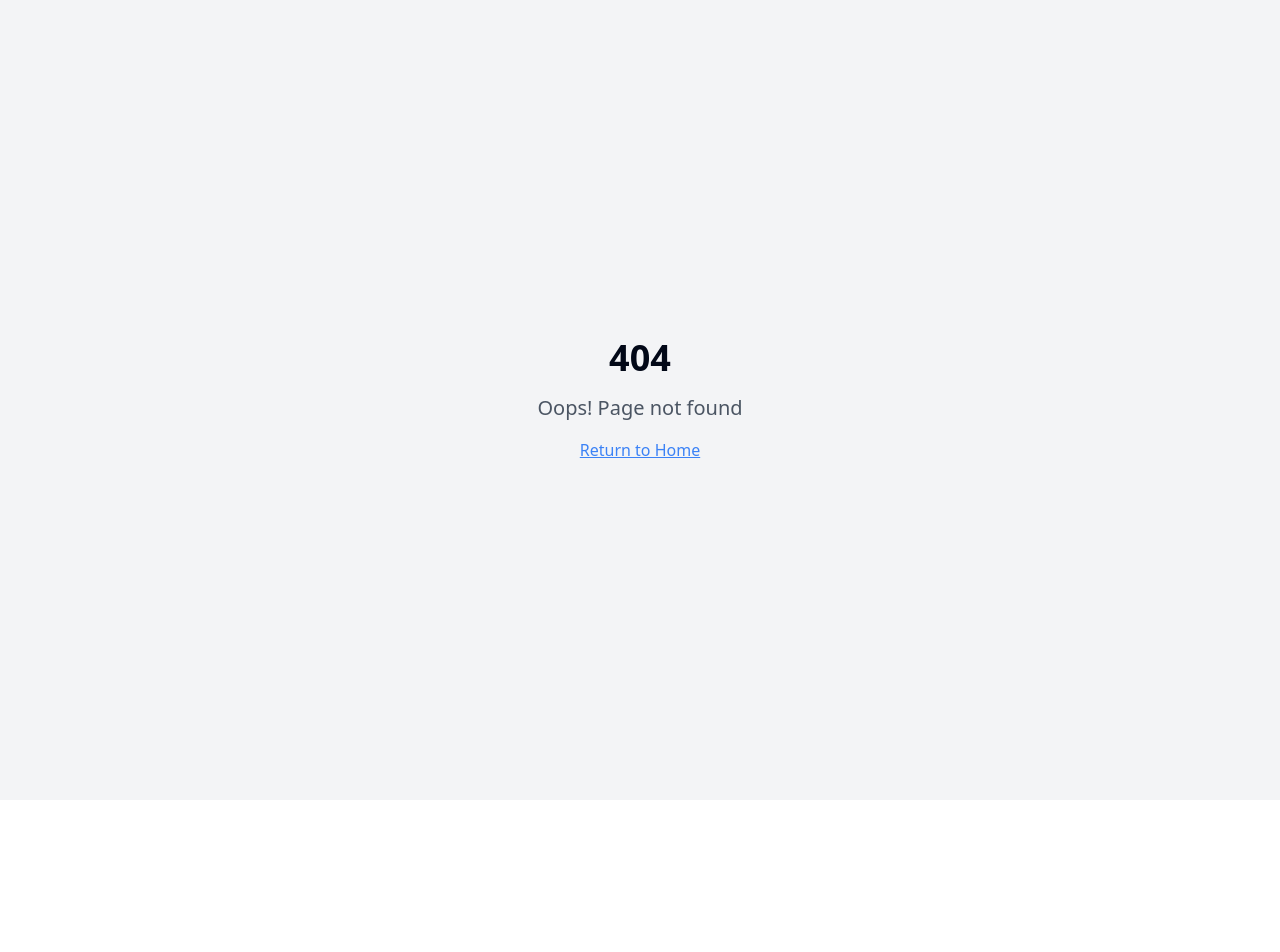
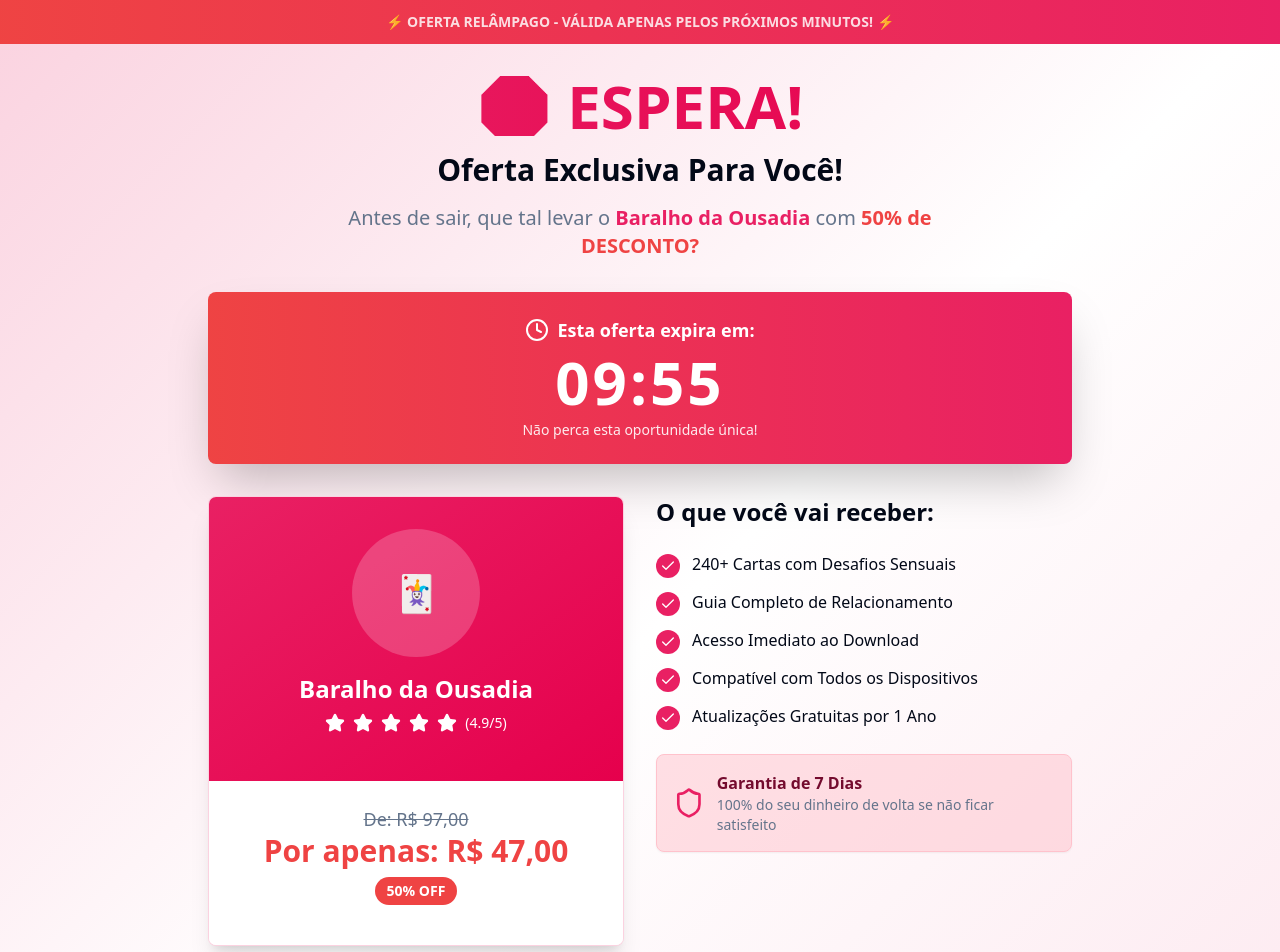
Before and after one commit to Ritamattos/Oferta-Especial-ES, a React (Vite) app: page /oferta-especial in a window 1280 px wide. Before the commit this address had no page. Shown: the top 952 px of the page. Before the commit the page ends 800 px from the top, so only its background shows below. Built offline with nearby package versions, Linux system fonts and the light colour scheme.

Commit message:
Add back redirect page
Create a back redirect page with a special offer, matching the visual style and content specifications provided.

```diff
--- a/src/App.tsx
+++ b/src/App.tsx
@@ -4,6 +4,7 @@ import { TooltipProvider } from "@/components/ui/tooltip";
 import { QueryClient, QueryClientProvider } from "@tanstack/react-query";
 import { BrowserRouter, Routes, Route } from "react-router-dom";
 import Index from "./pages/Index";
+import OfertaEspecial from "./pages/OfertaEspecial";
 import NotFound from "./pages/NotFound";
 
 const queryClient = new QueryClient();
@@ -16,6 +17,7 @@ const App = () => (
       <BrowserRouter>
         <Routes>
           <Route path="/" element={<Index />} />
+          <Route path="/oferta-especial" element={<OfertaEspecial />} />
           {/* ADD ALL CUSTOM ROUTES ABOVE THE CATCH-ALL "*" ROUTE */}
           <Route path="*" element={<NotFound />} />
         </Routes>
--- a/src/index.css
+++ b/src/index.css
@@ -15,11 +15,17 @@
     --popover: 0 0% 100%;
     --popover-foreground: 222.2 84% 4.9%;
 
-    --primary: 222.2 47.4% 11.2%;
-    --primary-foreground: 210 40% 98%;
+    --primary: 340 82% 52%;
+    --primary-foreground: 0 0% 100%;
 
-    --secondary: 210 40% 96.1%;
-    --secondary-foreground: 222.2 47.4% 11.2%;
+    --secondary: 350 100% 88%;
+    --secondary-foreground: 340 82% 25%;
+
+    --offer: 340 100% 45%;
+    --offer-foreground: 0 0% 100%;
+
+    --urgent: 0 84% 60%;
+    --urgent-foreground: 0 0% 100%;
 
     --muted: 210 40% 96.1%;
     --muted-foreground: 215.4 16.3% 46.9%;
@@ -63,11 +69,17 @@
     --popover: 222.2 84% 4.9%;
     --popover-foreground: 210 40% 98%;
 
-    --primary: 210 40% 98%;
-    --primary-foreground: 222.2 47.4% 11.2%;
+    --primary: 340 82% 52%;
+    --primary-foreground: 0 0% 100%;
 
-    --secondary: 217.2 32.6% 17.5%;
-    --secondary-foreground: 210 40% 98%;
+    --secondary: 350 100% 88%;
+    --secondary-foreground: 340 82% 25%;
+
+    --offer: 340 100% 45%;
+    --offer-foreground: 0 0% 100%;
+
+    --urgent: 0 84% 60%;
+    --urgent-foreground: 0 0% 100%;
 
     --muted: 217.2 32.6% 17.5%;
     --muted-foreground: 215 20.2% 65.1%;
--- a/src/pages/Index.tsx
+++ b/src/pages/Index.tsx
@@ -1,11 +1,30 @@
-// Update this page (the content is just a fallback if you fail to update the page)
+import { Button } from '@/components/ui/button';
+import { useNavigate } from 'react-router-dom';
 
 const Index = () => {
+  const navigate = useNavigate();
+
   return (
-    <div className="min-h-screen flex items-center justify-center bg-background">
-      <div className="text-center">
-        <h1 className="text-4xl font-bold mb-4">Welcome to Your Blank App</h1>
-        <p className="text-xl text-muted-foreground">Start building your amazing project here!</p>
+    <div className="min-h-screen flex items-center justify-center bg-gradient-to-br from-primary/10 via-background to-offer/5">
+      <div className="text-center space-y-6 p-8">
+        <h1 className="text-5xl font-bold bg-gradient-to-r from-primary to-offer bg-clip-text text-transparent">
+          Baralho da Ousadia
+        </h1>
+        <p className="text-xl text-muted-foreground max-w-2xl mx-auto">
+          Desperte a paixão e intensifique a intimidade no seu relacionamento
+        </p>
+        <div className="space-y-4">
+          <Button
+            onClick={() => navigate('/oferta-especial')}
+            size="lg"
+            className="bg-gradient-to-r from-primary to-offer hover:from-primary/90 hover:to-offer/90 text-white font-bold py-4 px-8 text-lg rounded-full shadow-xl"
+          >
+            🔥 Ver Oferta Especial 🔥
+          </Button>
+          <p className="text-sm text-muted-foreground">
+            Acesso limitado - Por tempo limitado!
+          </p>
+        </div>
       </div>
     </div>
   );
--- /dev/null
+++ b/src/pages/OfertaEspecial.tsx
@@ -0,0 +1,173 @@
+import { useState, useEffect } from 'react';
+import { Button } from '@/components/ui/button';
+import { Card, CardContent } from '@/components/ui/card';
+import { CheckIcon, Clock, Star, Shield } from 'lucide-react';
+
+const OfertaEspecial = () => {
+  const [timeLeft, setTimeLeft] = useState(10 * 60); // 10 minutos em segundos
+
+  useEffect(() => {
+    const timer = setInterval(() => {
+      setTimeLeft((prevTime) => {
+        if (prevTime <= 1) {
+          clearInterval(timer);
+          return 0;
+        }
+        return prevTime - 1;
+      });
+    }, 1000);
+
+    return () => clearInterval(timer);
+  }, []);
+
+  const formatTime = (seconds: number) => {
+    const minutes = Math.floor(seconds / 60);
+    const remainingSeconds = seconds % 60;
+    return `${minutes.toString().padStart(2, '0')}:${remainingSeconds.toString().padStart(2, '0')}`;
+  };
+
+  const benefits = [
+    "240+ Cartas com Desafios Sensuais",
+    "Guia Completo de Relacionamento",
+    "Acesso Imediato ao Download",
+    "Compatível com Todos os Dispositivos",
+    "Atualizações Gratuitas por 1 Ano"
+  ];
+
+  return (
+    <div className="min-h-screen bg-gradient-to-br from-primary/20 via-background to-offer/10">
+      {/* Header com Oferta Especial */}
+      <div className="bg-gradient-to-r from-urgent to-primary text-white py-3">
+        <div className="container mx-auto px-4 text-center">
+          <p className="text-sm font-semibold animate-pulse">
+            ⚡ OFERTA RELÂMPAGO - VÁLIDA APENAS PELOS PRÓXIMOS MINUTOS! ⚡
+          </p>
+        </div>
+      </div>
+
+      <div className="container mx-auto px-4 py-8 max-w-4xl">
+        {/* Título Principal */}
+        <div className="text-center mb-8 animate-fade-in">
+          <h1 className="text-4xl md:text-6xl font-bold bg-gradient-to-r from-primary to-offer bg-clip-text text-transparent mb-4">
+            🛑 ESPERA!
+          </h1>
+          <h2 className="text-2xl md:text-3xl font-bold text-foreground mb-4">
+            Oferta Exclusiva Para Você!
+          </h2>
+          <p className="text-lg md:text-xl text-muted-foreground max-w-2xl mx-auto">
+            Antes de sair, que tal levar o <span className="font-bold text-primary">Baralho da Ousadia</span> com <span className="font-bold text-urgent">50% de DESCONTO?</span>
+          </p>
+        </div>
+
+        {/* Timer de Urgência */}
+        <Card className="bg-gradient-to-r from-urgent to-primary text-white mb-8 border-0 shadow-2xl animate-scale-in">
+          <CardContent className="p-6 text-center">
+            <div className="flex items-center justify-center gap-2 mb-2">
+              <Clock className="w-6 h-6" />
+              <span className="text-lg font-semibold">Esta oferta expira em:</span>
+            </div>
+            <div className="text-4xl md:text-6xl font-bold tracking-wider">
+              {formatTime(timeLeft)}
+            </div>
+            <p className="text-sm opacity-90 mt-2">Não perca esta oportunidade única!</p>
+          </CardContent>
+        </Card>
+
+        {/* Seção do Produto com Desconto */}
+        <div className="grid md:grid-cols-2 gap-8 mb-8">
+          <Card className="overflow-hidden shadow-xl border-primary/20 hover-scale">
+            <CardContent className="p-0">
+              <div className="bg-gradient-to-br from-primary to-offer p-8 text-white text-center">
+                <div className="w-32 h-32 mx-auto bg-white/20 rounded-full flex items-center justify-center mb-4">
+                  <span className="text-4xl">🃏</span>
+                </div>
+                <h3 className="text-2xl font-bold mb-2">Baralho da Ousadia</h3>
+                <div className="flex items-center justify-center gap-2 mb-4">
+                  {[...Array(5)].map((_, i) => (
+                    <Star key={i} className="w-5 h-5 fill-current" />
+                  ))}
+                  <span className="text-sm">(4.9/5)</span>
+                </div>
+              </div>
+              <div className="p-6 bg-card">
+                <div className="text-center mb-4">
+                  <div className="text-lg text-muted-foreground line-through">
+                    De: R$ 97,00
+                  </div>
+                  <div className="text-3xl font-bold text-urgent mb-2">
+                    Por apenas: R$ 47,00
+                  </div>
+                  <div className="inline-block bg-urgent text-white px-3 py-1 rounded-full text-sm font-semibold">
+                    50% OFF
+                  </div>
+                </div>
+              </div>
+            </CardContent>
+          </Card>
+
+          <div className="space-y-6">
+            <h3 className="text-2xl font-bold text-center md:text-left">
+              O que você vai receber:
+            </h3>
+            <div className="space-y-3">
+              {benefits.map((benefit, index) => (
+                <div key={index} className="flex items-start gap-3 animate-fade-in" style={{ animationDelay: `${index * 0.1}s` }}>
+                  <div className="w-6 h-6 bg-primary rounded-full flex items-center justify-center flex-shrink-0 mt-0.5">
+                    <CheckIcon className="w-4 h-4 text-white" />
+                  </div>
+                  <span className="text-foreground font-medium">{benefit}</span>
+                </div>
+              ))}
+            </div>
+
+            {/* Garantia */}
+            <Card className="bg-secondary/50 border-secondary">
+              <CardContent className="p-4">
+                <div className="flex items-center gap-3">
+                  <Shield className="w-8 h-8 text-primary" />
+                  <div>
+                    <h4 className="font-bold text-secondary-foreground">Garantia de 7 Dias</h4>
+                    <p className="text-sm text-muted-foreground">
+                      100% do seu dinheiro de volta se não ficar satisfeito
+                    </p>
+                  </div>
+                </div>
+              </CardContent>
+            </Card>
+          </div>
+        </div>
+
+        {/* Call-to-Action Final */}
+        <div className="text-center space-y-6">
+          <Button
+            size="lg"
+            className="bg-gradient-to-r from-urgent to-primary hover:from-urgent/90 hover:to-primary/90 text-white font-bold py-6 px-12 text-xl rounded-full shadow-2xl transform transition-all duration-300 hover:scale-105 animate-pulse"
+          >
+            🔥 QUERO APROVEITAR ESTA OFERTA! 🔥
+          </Button>
+
+          <div className="space-y-2">
+            <p className="text-sm text-muted-foreground">
+              ✅ Acesso imediato após o pagamento
+            </p>
+            <p className="text-sm text-muted-foreground">
+              ✅ Pagamento 100% seguro
+            </p>
+            <p className="text-sm text-muted-foreground">
+              ✅ Garantia incondicional de 7 dias
+            </p>
+          </div>
+
+          <div className="bg-gradient-to-r from-primary/10 to-offer/10 p-6 rounded-lg border border-primary/20">
+            <p className="text-lg font-semibold text-center text-foreground">
+              ⚠️ <span className="text-urgent">ATENÇÃO:</span> Esta oferta especial é válida apenas para esta sessão.
+              Se você sair desta página, não conseguirá acessar este desconto novamente!
+            </p>
+          </div>
+        </div>
+      </div>
+    </div>
+  );
+};
+
+export default OfertaEspecial;
--- a/tailwind.config.ts
+++ b/tailwind.config.ts
@@ -31,6 +31,14 @@ export default {
 				secondary: {
 					DEFAULT: 'hsl(var(--secondary))',
 					foreground: 'hsl(var(--secondary-foreground))'
+				},
+				offer: {
+					DEFAULT: 'hsl(var(--offer))',
+					foreground: 'hsl(var(--offer-foreground))'
+				},
+				urgent: {
+					DEFAULT: 'hsl(var(--urgent))',
+					foreground: 'hsl(var(--urgent-foreground))'
 				},
 				destructive: {
 					DEFAULT: 'hsl(var(--destructive))',
```
